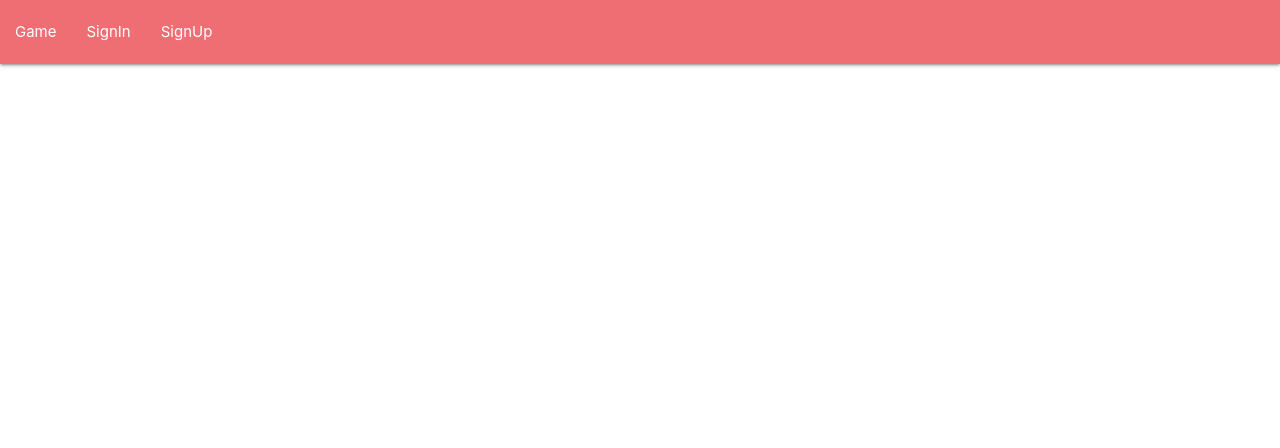
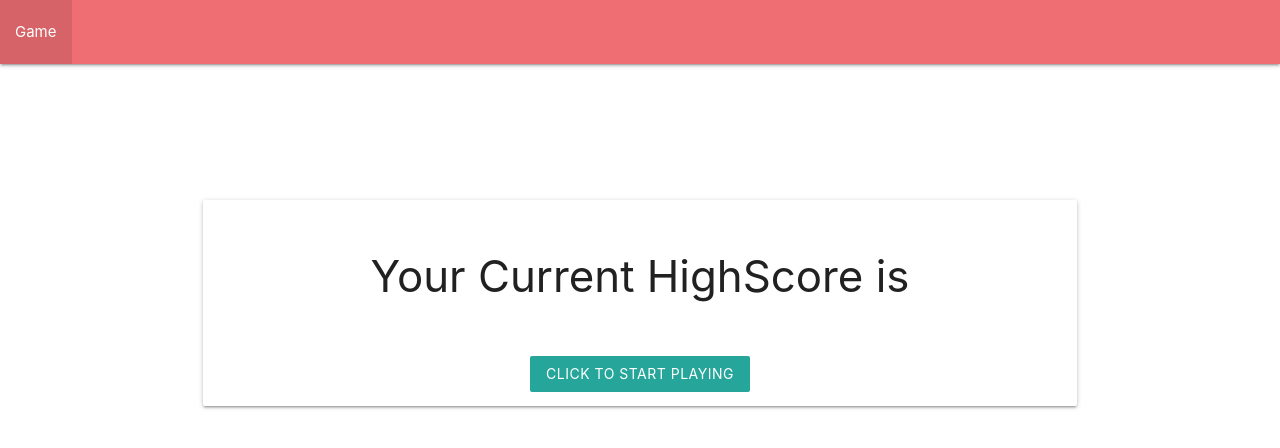
Before and after one commit to ankitpal1029/stacking-game, a React (Create React App) app: page / in a window 1280 px wide. Shown: the top 448 px of the page. Built offline with nearby package versions, Linux system fonts and the light colour scheme; no server answers.

Commit message:
DEPLOY: Netlify Deployed

```diff
--- a/src/components/app/app.component.tsx
+++ b/src/components/app/app.component.tsx
@@ -13,6 +13,7 @@ import client from '../../common/apollo-client';
 import "materialize-css/dist/css/materialize.min.css";
 import SignIn from '../../pages/signin/signin.page';
 import SignUp from '../../pages/signup/signup.page';
+import Home from '../../pages/home/home.component';
 
 
 const App: React.FC = () => {
@@ -20,7 +21,6 @@ const App: React.FC = () => {
         <ApolloProvider client={client}>
             <Router>
                 <Header />
-
                 <Switch>
                     <Route path="/game">
                         <GamePage/>
@@ -33,6 +33,12 @@ const App: React.FC = () => {
                     <Route path="/signup">
                         <SignUp />
                     </Route>
+
+                    <Route path="/">
+                        <Home/ >
+                    </Route>
+
+
                 </Switch>
 
             </Router>
--- a/src/components/header/header.component.tsx
+++ b/src/components/header/header.component.tsx
@@ -1,9 +1,18 @@
+import {useMutation} from '@apollo/client';
 import React from 'react';
-import {NavLink} from 'react-router-dom';
+import {NavLink, useHistory} from 'react-router-dom';
+import {LOGOUT_USER} from '../../hooks/user/logoutUser';
 
 
 
 const Header: React.FC = () => {
+    const [ logout ] = useMutation(LOGOUT_USER);
+    const history = useHistory();
+
+    function logoutHandler(){
+        logout();
+        history.push("/signin");
+    }
     return (
         <header>
             <nav>
@@ -11,13 +20,18 @@ const Header: React.FC = () => {
                     <li>
                         <NavLink to="/game">Game</NavLink>
                     </li>
-                    <li>
+                    {/*
+<li>
                         <NavLink to="/signin">SignIn</NavLink>
                     </li>
                     <li>
                         <NavLink to="/signup">SignUp</NavLink>
                     </li>
-                </ul>
+                    <li onClick={logoutHandler}>
+                        LogOut
+                    </li>
+
+                      */}                </ul>
 
             </nav>
         </header>
--- a/src/hooks/user/isUserLoggedIn.ts
+++ b/src/hooks/user/isUserLoggedIn.ts
@@ -1,9 +1,10 @@
 import {gql} from "@apollo/client";
 
 export const IS_LOGGED_IN = gql`
-query IsLoggedIn{
+query {
   me{
     email
+    highScore
   }
 }
 `
--- a/src/pages/game/game.page.tsx
+++ b/src/pages/game/game.page.tsx
@@ -56,7 +56,6 @@ class GamePage extends Component<{},{gameStarted:boolean, gameEnded:boolean, sco
         const speed = 0.15;
 
         const topLayer = stack[stack.length - 1];
-        console.log(topLayer);
         topLayer.threejs.position[topLayer.direction] += speed;
         topLayer.cannonjs.position[topLayer.direction] += speed;
 
@@ -69,6 +68,10 @@ class GamePage extends Component<{},{gameStarted:boolean, gameEnded:boolean, sco
         return renderer.render( scene, camera );
     };
 
+    clickHandler(){
+        window.location.reload();
+    }
+
 
     componentDidMount(){
         let gameRender: Game= new Game();
@@ -76,7 +79,6 @@ class GamePage extends Component<{},{gameStarted:boolean, gameEnded:boolean, sco
 
         window.addEventListener("click", () => {
             if(!this.state.gameStarted){
-                console.log(stack);
                 let { world, overhangs } = gameRender.cannonReturner();
                 renderer.setAnimationLoop(() => this.animate(scene, camera, stack, renderer,world,overhangs ));
                 this.setState({
@@ -159,7 +161,6 @@ class GamePage extends Component<{},{gameStarted:boolean, gameEnded:boolean, sco
         })
 
         renderer.domElement.className = `col s4`;
-      console.log(this.gameContainer.current);
         ReactDOM.findDOMNode(this.gameContainer.current)?.appendChild(renderer.domElement);
 
     }
@@ -183,8 +184,10 @@ class GamePage extends Component<{},{gameStarted:boolean, gameEnded:boolean, sco
 
 
                 {this.state.gameEnded &&
-                    <div className="col s6 btn waves-effect waves-light">
-                        Game's Over Your Score Is {this.state.score}
+                    <div className="col s6 ">
+                    <button onClick={this.clickHandler} className="btn lighten-1 z-depth-0">
+                        Game's Over Your Score Is {this.state.score} Click To PlayAgain
+                    </button>
                     </div>
                 }
             </div>
--- /dev/null
+++ b/src/pages/home/home.component.tsx
@@ -0,0 +1,59 @@
+import {useQuery} from '@apollo/client';
+import React, {useEffect} from 'react';
+import { useHistory} from 'react-router';
+import {IS_LOGGED_IN} from '../../hooks/user/isUserLoggedIn';
+
+
+const Home: React.FC = () => {
+
+    const { loading, data } = useQuery(IS_LOGGED_IN);
+    const history = useHistory();
+
+    function clickHandler(){
+        history.push('/game');
+    }
+
+
+
+
+    return (
+        <div>
+
+        {loading ? (<p>Loading ...</p>):
+
+
+            (<div className="center">
+                <div className="container">
+                     <div className="row">
+                        <div className="col s12">
+                          <div className="card">
+                            <div className="card-image">
+                              <span className="card-title">Card Title</span>
+                            </div>
+                            <div className="card-content">
+                                <h3>Your Current HighScore is
+                                    { data && data.me }
+                                </h3>
+                            </div>
+
+                              <button onClick={clickHandler} className="btn lighten-1 z-depth-0">
+                                  Click To Start Playing
+                                  </button>
+                          </div>
+                        </div>
+                      </div>
+
+
+                </div>
+            </div>)
+
+
+
+
+        }
+        </div>
+
+    )
+}
+
+export default Home;
--- a/src/pages/signin/signin.page.tsx
+++ b/src/pages/signin/signin.page.tsx
@@ -1,5 +1,6 @@
 import {useMutation} from '@apollo/client';
 import React, {useState} from 'react';
+import {useHistory} from 'react-router';
 import {LOGIN_USER} from '../../hooks/user/loginUser';
 import "./signin.page.css";
 
@@ -7,13 +8,23 @@ import "./signin.page.css";
 const SignIn: React.FC = () => {
     const [ password, setPassword] = useState("")
     const [ email, setEmail] = useState("")
+    const [ loginfail, setLoginFail ] = useState(false);
+    const history = useHistory();
 
     const [ login , { data } ] = useMutation(LOGIN_USER)
 
-    async function submitHandler (e: React.FormEvent<HTMLFormElement>){
+    login({ variables: { email, password } });
+
+    function submitHandler (e: React.FormEvent<HTMLFormElement>){
         e.preventDefault();
-        await login({ variables: { email, password } });
-        console.log(data);
+        if(data == null){
+            console.log(data);
+            setLoginFail(true);
+            console.log('fail');
+        } else{
+            setLoginFail(true);
+            history.push("/home");
+        }
 
 
     }
@@ -23,7 +34,7 @@ const SignIn: React.FC = () => {
             <div className="center">
                 <div className="container">
                     <form  className="white" onSubmit={submitHandler}>
-                        <h5 className="grey-text text-darken-3">SignIn</h5>
+                        <h5 className="grey-text text-darken-3">Sign In</h5>
                         <div className="input-field">
                             <label htmlFor="email">Email</label>
                             <input type="email" id="email" onChange={(e) => setEmail(e.target.value)} />
@@ -33,8 +44,10 @@ const SignIn: React.FC = () => {
                             <input type="password" id="password" onChange={(e) => setPassword(e.target.value)}/>
                         </div>
                         <div className="input-field">
-                            <button className="btn lighten-1 z-depth-0" >SignIn</button>
+                            <button className="btn lighten-1 z-depth-0" >Sign In</button>
                             <div className="red-text center">
+                                { loginfail &&
+                                <p> Please check your login details</p>}
                             </div>
                         </div>
                     </form>
--- a/src/pages/signup/signup.page.tsx
+++ b/src/pages/signup/signup.page.tsx
@@ -1,6 +1,7 @@
 import {useMutation} from "@apollo/client";
 import React, {useState} from "react";
 import {CREATE_USER} from "../../hooks/user/useCreateUser";
+import { useHistory} from 'react-router';
 import "./signup.page.css";
 
 
@@ -11,13 +12,12 @@ const SignUp:React.FC = () => {
     const [ email, setEmail] = useState("")
 
     const [ createUser, { data } ] = useMutation(CREATE_USER)
+    const history = useHistory();
 
-    function submitHandler(e: React.FormEvent<HTMLFormElement>){
+    async function submitHandler(e: React.FormEvent<HTMLFormElement>){
         e.preventDefault();
-        createUser({ variables: {firstName, lastName , email, password} } );
-        console.log(data);
-
-
+        await createUser({ variables :{email,firstName,lastName,password}} );
+        history.push("/game");
     }
 
 
```
Also changed, not shown: 1 other file (tests, documents, lock files or other folders).
